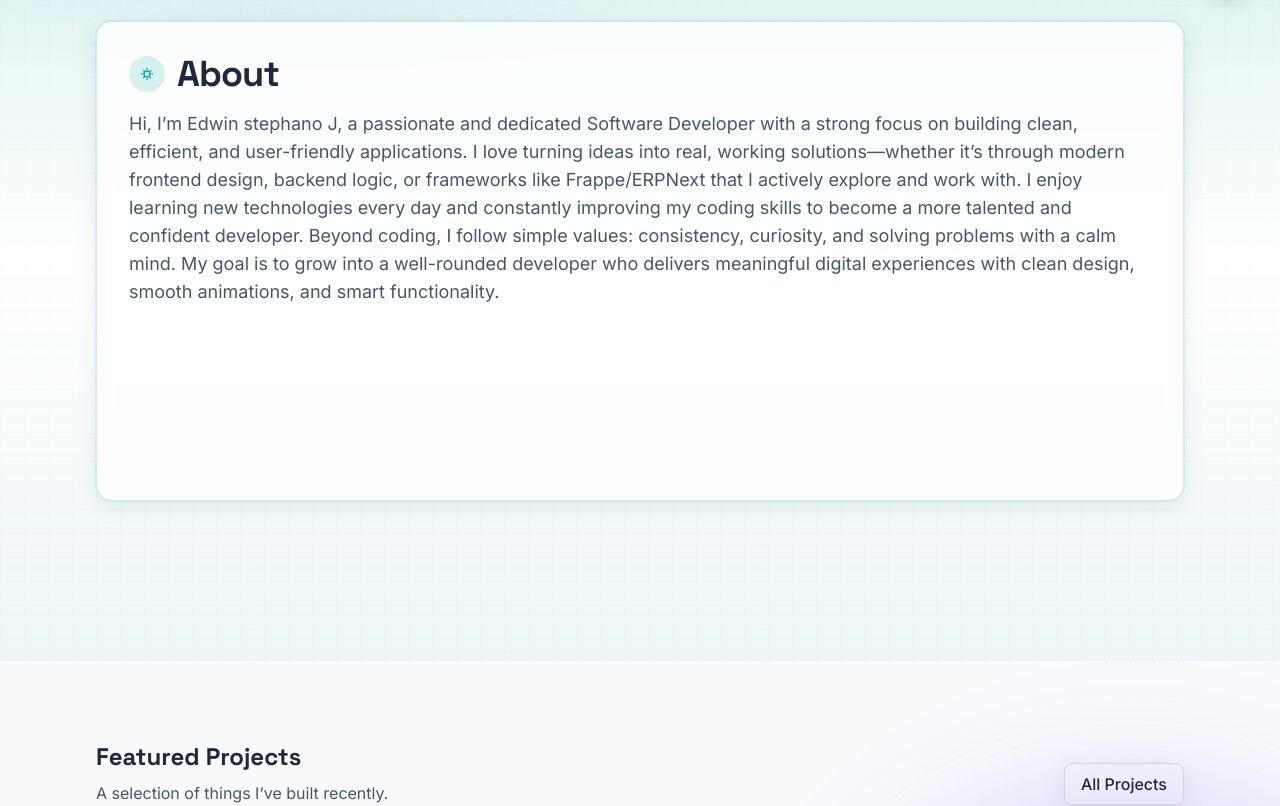
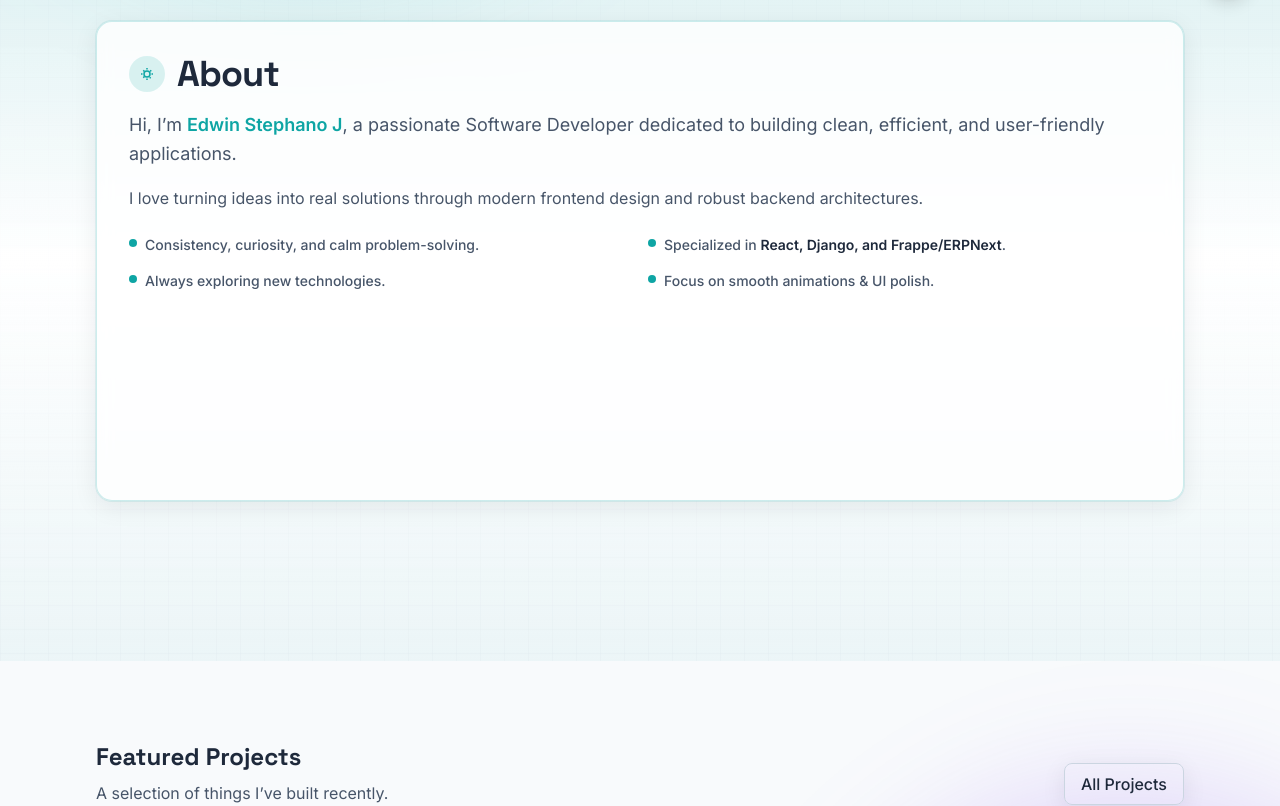
Before and after one commit to Edwinstephano/EdwinStephano-Portfolio, a React (Vite) app: page / in a window 1280 px wide. Shown: the part 778-1584 px from the top of the page. Built offline with nearby package versions, Linux system fonts and the light colour scheme.

Commit message:
feat: improve UI, add chatbot fuzzy search, and setup SEO

```diff
--- a/package.json
+++ b/package.json
@@ -17,8 +17,10 @@
     "@react-three/drei": "^9.80.0",
     "@react-three/fiber": "^8.18.0",
     "framer-motion": "^11.3.31",
+    "fuse.js": "^7.1.0",
     "react": "^18.3.1",
     "react-dom": "^18.3.1",
+    "react-helmet-async": "^2.0.5",
     "react-router-dom": "^6.28.0",
     "three": "^0.160.0"
   },
--- a/src/components/ChatBot.jsx
+++ b/src/components/ChatBot.jsx
@@ -1,6 +1,7 @@
 import { useState, useRef, useEffect } from 'react'
 import { motion, AnimatePresence } from 'framer-motion'
 import { responsePatterns, defaultResponses, quickActions } from '../data/chatbotKnowledge'
+import Fuse from 'fuse.js'
 
 export default function ChatBot() {
     const [isOpen, setIsOpen] = useState(false)
@@ -65,20 +66,38 @@ export default function ChatBot() {
         }
     }
 
+    // Fuzzy Search with Fuse.js
     const findResponse = (userMessage) => {
+        // 1. Exact/Partial keyword match (Legacy logic kept for specific multi-word triggers)
         const lowerMessage = userMessage.toLowerCase()
-        for (const pattern of responsePatterns) {
-            const hasKeyword = pattern.keywords.some(keyword =>
-                lowerMessage.includes(keyword.toLowerCase())
-            )
-            if (hasKeyword) {
-                const responses = pattern.responses
-                return {
-                    text: responses[Math.floor(Math.random() * responses.length)],
-                    suggestions: pattern.suggestions || []
-                }
+
+        // 2. Fuse.js Fuzzy Search
+        // flatten patterns for searching
+        const searchItems = responsePatterns.map((pattern, index) => ({
+            ...pattern,
+            id: index
+        }))
+
+        // Configure Fuse options
+        const fuse = new Fuse(searchItems, {
+            keys: ['keywords'],
+            threshold: 0.4, // 0.0 = perfect match, 1.0 = match anything
+            ignoreLocation: true
+        })
+
+        const result = fuse.search(userMessage)
+
+        if (result.length > 0) {
+            // Get best match
+            const pattern = result[0].item
+            const responses = pattern.responses
+            return {
+                text: responses[Math.floor(Math.random() * responses.length)],
+                suggestions: pattern.suggestions || []
             }
         }
+
+        // Fallback or very loose match
         return {
             text: defaultResponses[Math.floor(Math.random() * defaultResponses.length)],
             suggestions: []
--- a/src/data/certificates.js
+++ b/src/data/certificates.js
@@ -8,12 +8,12 @@ const certificates = [
     description: 'Certificate for Full Stack Development training (Python + React).'
   },
   {
-    id: 'py4e',
-    title: 'Python for Everybody',
-    issuer: 'University of Michigan',
-    date: '2023',
-    image: null,
-    description: 'Foundational Python programming course.'
+    id: 'MASTERING AI TOOLS',
+    title: 'MASTERING AI TOOLS',
+    issuer: 'Sacred Heart College(Autonomous) tirupattur',
+    date: '2024',
+    image: '/AICertificate.png',
+    description: 'Certificate for Mastering AI Tools course.'
   }
 ]
 export default certificates
--- a/src/main.jsx
+++ b/src/main.jsx
@@ -2,6 +2,7 @@ import React, { Suspense, lazy } from 'react'
 import { createRoot } from 'react-dom/client'
 import { BrowserRouter, Routes, Route, useLocation } from 'react-router-dom'
 import { AnimatePresence, motion } from 'framer-motion'
+import { HelmetProvider } from 'react-helmet-async'
 import './index.css'
 import App from './App'
 
@@ -75,8 +76,10 @@ function AnimatedRoutes() {
 
 createRoot(document.getElementById('root')).render(
   <React.StrictMode>
-    <BrowserRouter>
-      <AnimatedRoutes />
-    </BrowserRouter>
+    <HelmetProvider>
+      <BrowserRouter>
+        <AnimatedRoutes />
+      </BrowserRouter>
+    </HelmetProvider>
   </React.StrictMode>
 )
--- a/src/pages/Home.jsx
+++ b/src/pages/Home.jsx
@@ -63,9 +63,30 @@ export default function Home() {
                 </span>
                 <h2 className="font-heading text-3xl sm:text-4xl font-bold tracking-tight">About</h2>
               </div>
-              <p className="mt-4 text-slate-600 dark:text-slate-300 text-base sm:text-lg leading-relaxed">
-                Hi, I’m Edwin stephano J, a passionate and dedicated Software Developer with a strong focus on building clean, efficient, and user-friendly applications. I love turning ideas into real, working solutions—whether it’s through modern frontend design, backend logic, or frameworks like Frappe/ERPNext that I actively explore and work with. I enjoy learning new technologies every day and constantly improving my coding skills to become a more talented and confident developer. Beyond coding, I follow simple values: consistency, curiosity, and solving problems with a calm mind. My goal is to grow into a well-rounded developer who delivers meaningful digital experiences with clean design, smooth animations, and smart functionality.
+              <p className="mt-4 text-slate-600 dark:text-slate-300 text-lg leading-relaxed">
+                Hi, I’m <span className="font-semibold text-primary">Edwin Stephano J</span>, a passionate Software Developer dedicated to building clean, efficient, and user-friendly applications.
               </p>
+              <p className="mt-4 text-slate-600 dark:text-slate-300 text-base leading-relaxed">
+                I love turning ideas into real solutions through modern frontend design and robust backend architectures.
+              </p>
+              <div className="mt-6 grid sm:grid-cols-2 gap-4 text-slate-600 dark:text-slate-300 text-sm font-medium">
+                <div className="flex items-start gap-2">
+                  <div className="mt-1 h-2 w-2 rounded-full bg-primary" />
+                  <span>Consistency, curiosity, and calm problem-solving.</span>
+                </div>
+                <div className="flex items-start gap-2">
+                  <div className="mt-1 h-2 w-2 rounded-full bg-primary" />
+                  <span>Specialized in <strong className="text-slate-800 dark:text-slate-100">React, Django, and Frappe/ERPNext</strong>.</span>
+                </div>
+                <div className="flex items-start gap-2">
+                  <div className="mt-1 h-2 w-2 rounded-full bg-primary" />
+                  <span>Always exploring new technologies.</span>
+                </div>
+                <div className="flex items-start gap-2">
+                  <div className="mt-1 h-2 w-2 rounded-full bg-primary" />
+                  <span>Focus on smooth animations & UI polish.</span>
+                </div>
+              </div>
             </div>
           </div>
         </motion.section>
```
Also changed, not shown: public/AICertificate.png (added), 1 other file (tests, documents, lock files or other folders).
